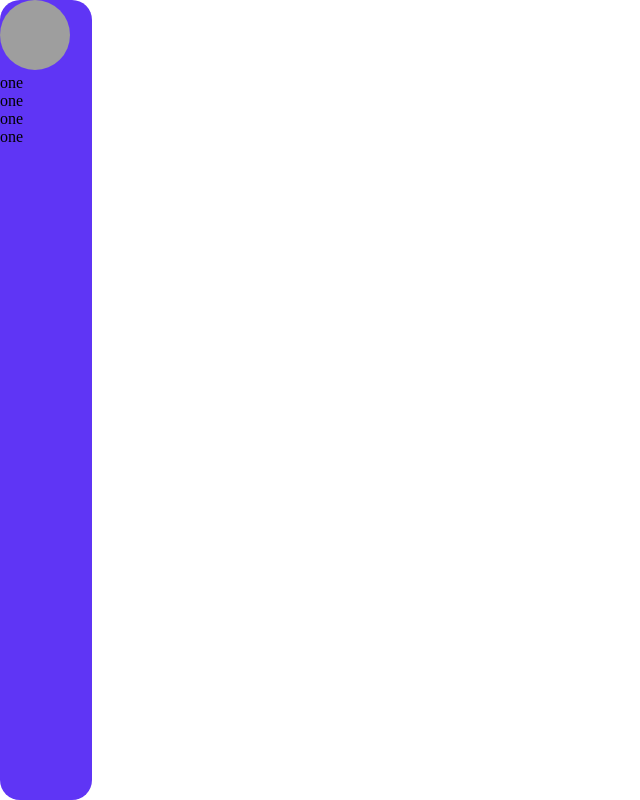
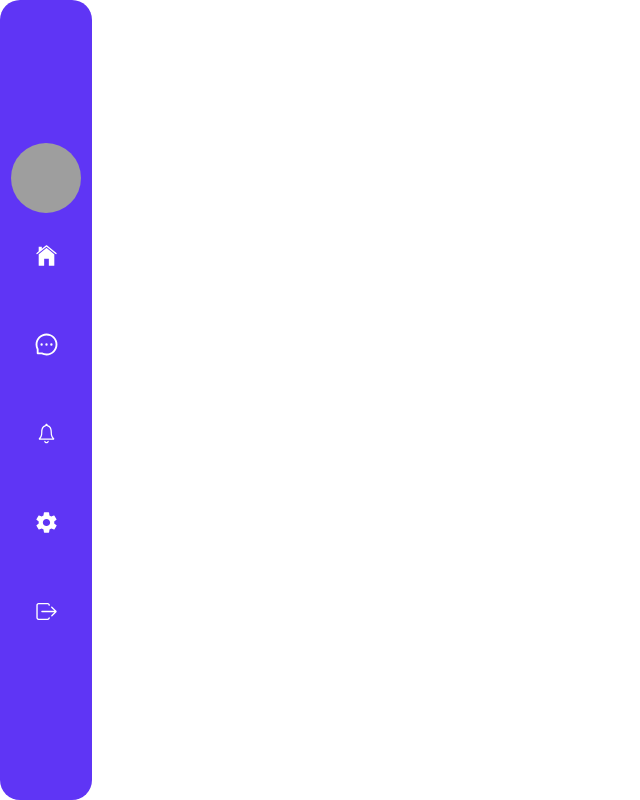
Before and after one commit to mdrifat59/chat-application, a React app: page /chat-app in a window 1280 px wide. Shown: the whole page, without its empty margins (0-640 px from the left). Built offline with nearby package versions, Linux system fonts and the light colour scheme; grey boxes are pictures that could not be loaded; the HTML template or start-up script is replaced by a standard one.

Commit message:
Rootlayout icon is done

```diff
--- a/src/components/RootLayout.jsx
+++ b/src/components/RootLayout.jsx
@@ -2,6 +2,9 @@ import React from 'react'
 import { Outlet } from 'react-router-dom'
 import Grid from '@mui/material/Grid';
 import profile from '../assets/profile.png'
+import { AiOutlineMessage } from "react-icons/ai";
+import { IoIosNotificationsOutline,IoMdSettings,IoIosLogOut,IoIosHome    } from "react-icons/io";
+
 
 const RootLayout = () => {
   return (
@@ -10,12 +13,13 @@ const RootLayout = () => {
         <Grid item xs={1}>
             <div className='navbar'>
               <div className="navcontainer">
-                <img src={profile} alt="" />
+                <img src={profile} />
                 <ul>
-                  <li>one</li>
-                  <li>one</li>
-                  <li>one</li>
-                  <li>one</li>
+                  <li><IoIosHome  className='icon' /></li>
+                  <li><AiOutlineMessage className='icon' /></li>
+                  <li><IoIosNotificationsOutline className='icon' /></li>
+                  <li><IoMdSettings className='icon' /></li>
+                  <li><IoIosLogOut className='icon' /></li>
                 </ul>
               </div>
             </div>
--- a/src/index.css
+++ b/src/index.css
@@ -1,6 +1,9 @@
 *{
     margin: 0;
     padding: 0;
+}
+ul,ol{
+    list-style: none;
 }
 /* ========= registration page start =========== */
 .regiimg{
@@ -73,10 +76,19 @@
     height: 100vh;
     background: #5F35F5;
     border-radius: 20px;
+    display: flex;
+    flex-direction: column;
+    align-items: center;
+    justify-content: center;
   }
   .navcontainer img{
     width: 70px;
     height: 70px;
     border-radius: 50%;
   }
+  .navcontainer .icon{
+    color: #fff;
+    font-size: 25px;
+    margin: 30px 0;
+  }
   /* ============ Navbar end ============ */
```
